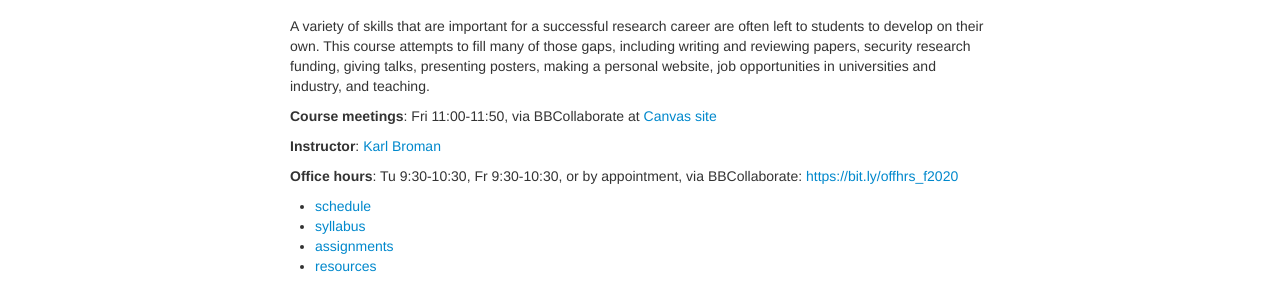
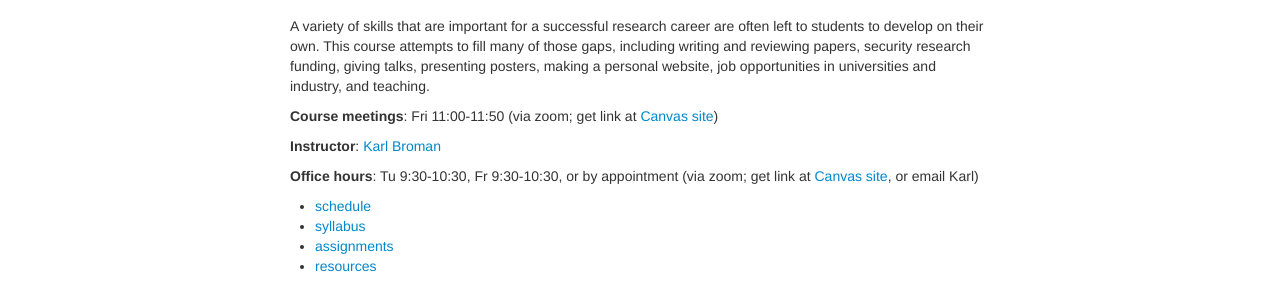
Before and after one commit to kbroman/BMI883, a Jekyll site: the page built from index.md, in a window 1280 px wide. Shown: the part 136-436 px from the top of the page. Built offline with Jekyll 4.4.1, drawn with Linux system fonts in a browser that asks for light colours.

Commit message:
BBCollaborate -> zoom

```diff
--- a/index.md
+++ b/index.md
@@ -11,12 +11,13 @@ papers, security research funding, giving talks, presenting posters,
 making a personal website, job opportunities in universities and
 industry, and teaching.
 
-**Course meetings**: Fri 11:00-11:50, via BBCollaborate at [Canvas site](https://canvas.wisc.edu)
+**Course meetings**: Fri 11:00-11:50 (via zoom; get link at [Canvas site](https://canvas.wisc.edu))
 
 **Instructor**: [Karl Broman](https://kbroman.org)
 
-**Office hours**: Tu 9:30-10:30, Fr 9:30-10:30, or by appointment,
-via BBCollaborate: <https://bit.ly/offhrs_f2020>
+**Office hours**: Tu 9:30-10:30, Fr 9:30-10:30, or by appointment
+(via zoom; get link at [Canvas site](https://canvas.wisc.edu), or
+email Karl)
 
 - [schedule](schedule.html)
 - [syllabus](syllabus.html)
```
Also changed, not shown: syllabus.md (+4 -3 lines).
